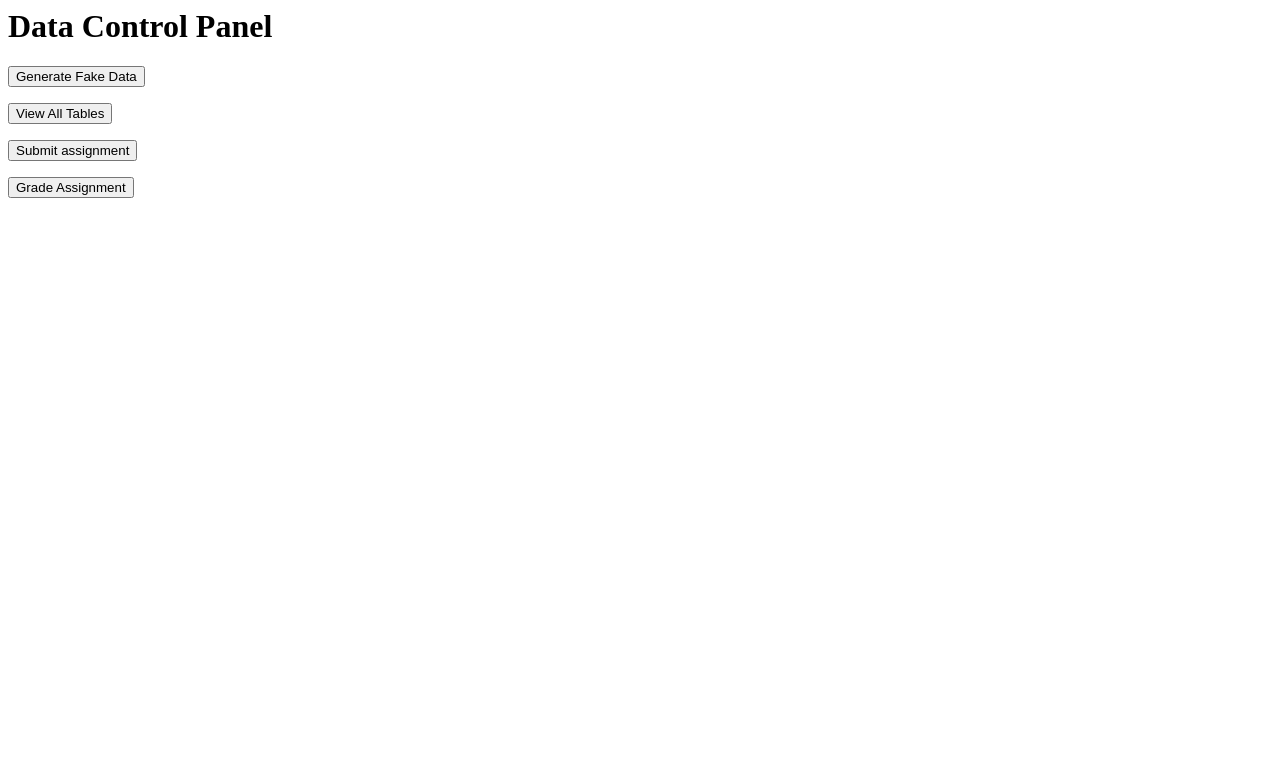
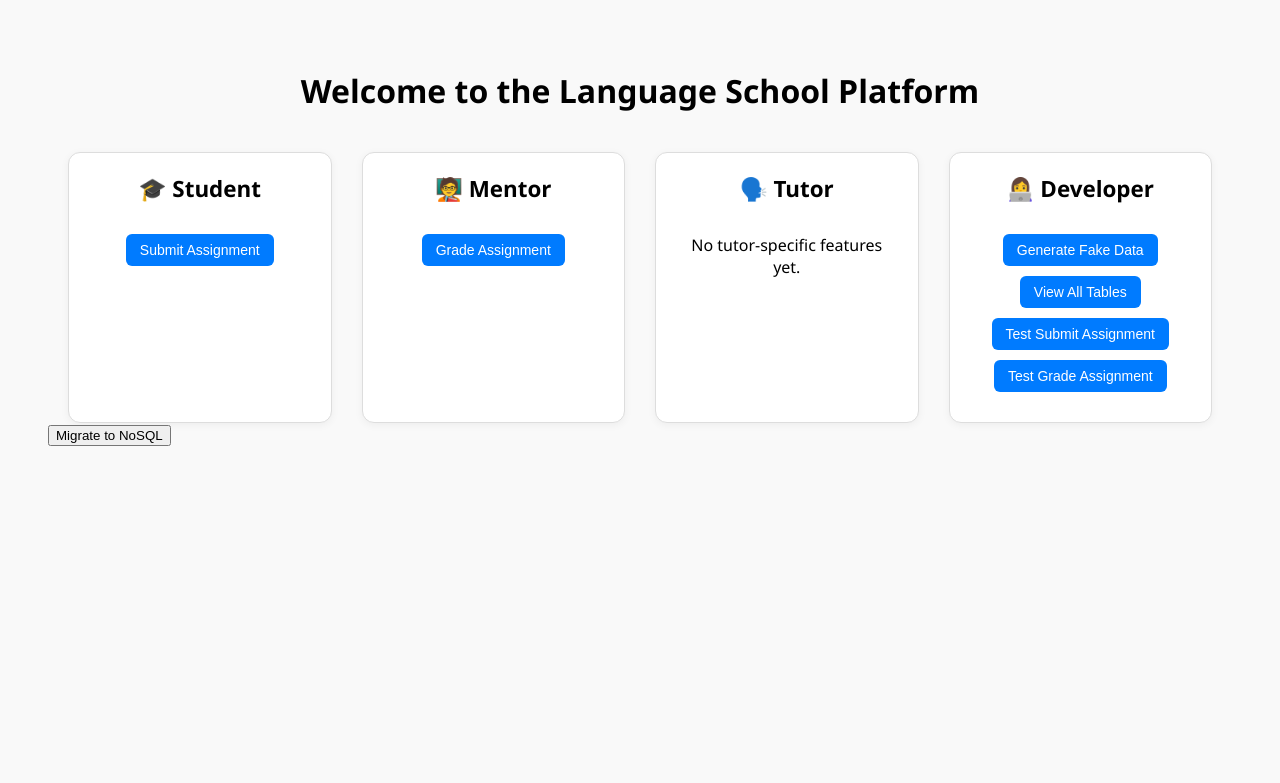
Before and after one commit to woullufy/IMSE_M2, a Flask app: page / in a window 1280 px wide. Shown: the top 783 px of the page. Run offline with Flask 3, Linux system fonts and the light colour scheme; parts of the project's set-up code (start-up, migrations or seed data) failed here and were passed over.

Commit message:
Added better GUI but still looks like shit

```diff
--- a/app.py
+++ b/app.py
@@ -1,14 +1,16 @@
 from flask import (
     Flask,
+    Blueprint,
     render_template,
     request,
     redirect,
     url_for,
-)  # need to be installed in docker!
+)
 import mysql.connector
 import subprocess
 import traceback
 from datetime import datetime
+from pymongo import MongoClient
 
 app = Flask(__name__)
 
@@ -39,6 +41,7 @@ def generate_data():
     except subprocess.CalledProcessError as e:
         return "Error generating data", 500
 
+@app.rout("/migrate-to-nosql")
 
 @app.route("/tables")
 def show_tables():
@@ -82,43 +85,35 @@ def submit_assignment_for_student(student_id):
     conn = get_connection()
     cursor = conn.cursor(dictionary=True)
 
-    cursor.execute(
-        "SELECT first_name, last_name FROM student WHERE student_id = %s", (student_id,)
-    )
-    student = cursor.fetchone()
-
-    cursor.execute(
-        """
-        SELECT assignment_id, date_due
-        FROM assignment
-        WHERE from_student = %s AND submission_date IS NULL
-    """,
-        (student_id,),
-    )
-    assignments = cursor.fetchall()
-
     if request.method == "POST":
         assignment_id = request.form["assignment_id"]
-        cursor.execute(
-            """
+        submission_date = datetime.now()
+
+        cursor.execute("""
             UPDATE assignment
             SET submission_date = %s
             WHERE assignment_id = %s AND from_student = %s
-        """,
-            (datetime.now(), assignment_id, student_id),
-        )
+        """, (submission_date, assignment_id, student_id))
         conn.commit()
-        conn.close()
-        # return f"✅ Assignment {assignment_id} submitted for {student['first_name']}!"
-        return redirect("/tables")
+
+    # Load student name and all assignments
+    cursor.execute("SELECT first_name, last_name FROM student WHERE student_id = %s", (student_id,))
+    student = cursor.fetchone()
+
+    cursor.execute("""
+        SELECT assignment_id, date_due, submission_date
+        FROM assignment
+        WHERE from_student = %s
+    """, (student_id,))
+    assignments = cursor.fetchall()
 
     conn.close()
-    return render_template(
-        "submit_assignment.html",
-        student_name=f"{student['first_name']} {student['last_name']}",
-        student_id=student_id,
-        assignments=assignments,
-    )
+
+    return render_template("submit_assignment.html",
+                           student_name=f"{student['first_name']} {student['last_name']}",
+                           student_id=student_id,
+                           assignments=assignments,
+                           now=datetime.now())
 
 
 @app.route("/grade-assignment", methods=["GET", "POST"])
@@ -135,27 +130,34 @@ def select_mentor():
 
     return render_template("select_mentor.html", mentors=mentors)
 
+
 @app.route("/grade-assignment/<mentor_id>", methods=["GET", "POST"])
 def grade_assignment(mentor_id):
     conn = get_connection()
     cursor = conn.cursor(dictionary=True)
 
     # Get students supervised by this mentor
-    cursor.execute("""
+    cursor.execute(
+        """
         SELECT student_id, first_name, last_name
         FROM student
         WHERE mentor = %s
-    """, (mentor_id,))
+    """,
+        (mentor_id,),
+    )
     students = cursor.fetchall()
 
     # Get assignments from those students that have been submitted
-    cursor.execute("""
+    cursor.execute(
+        """
         SELECT a.assignment_id, a.from_student, s.first_name, s.last_name, a.submission_date
         FROM assignment a
         JOIN student s ON a.from_student = s.student_id
         WHERE s.mentor = %s AND a.submission_date IS NOT NULL
           AND a.assignment_id NOT IN (SELECT assignment_id FROM checked_assignments)
-    """, (mentor_id,))
+    """,
+        (mentor_id,),
+    )
     assignments = cursor.fetchall()
 
     if request.method == "POST":
@@ -163,17 +165,22 @@ def grade_assignment(mentor_id):
         grade = int(request.form["grade"])
         checked_date = datetime.now()
 
-        cursor.execute("""
+        cursor.execute(
+            """
             INSERT INTO checked_assignments (assignment_id, mentor_id, grade, checked_date)
             VALUES (%s, %s, %s, %s)
-        """, (assignment_id, mentor_id, grade, checked_date))
+        """,
+            (assignment_id, mentor_id, grade, checked_date),
+        )
 
         conn.commit()
         conn.close()
         return redirect("/tables")
 
     conn.close()
-    return render_template("grade_assignment.html", assignments=assignments, mentor_id=mentor_id)
+    return render_template(
+        "grade_assignment.html", assignments=assignments, mentor_id=mentor_id
+    )
 
 
 @app.route("/")
--- a/static/style.css
+++ b/static/style.css
@@ -1,7 +1,122 @@
+body {
+    font-family: 'Segoe UI', sans-serif;
+    padding: 40px;
+    background-color: #f9f9f9;
+}
 
-body {
-    font-family: Arial, sans-serif;
+h2 {
+    text-align: center;
+    margin-bottom: 30px;
+}
+
+.styled-table {
+    width: 100%;
+    border-collapse: collapse;
+    font-size: 16px;
+    background-color: white;
+    box-shadow: 0 0 10px rgba(0, 0, 0, 0.1);
+}
+
+.styled-table thead {
+    background-color: #007bff;
+    color: white;
+}
+
+.styled-table th,
+.styled-table td {
+    padding: 12px 20px;
+    border: 1px solid #ddd;
+    text-align: center;
+}
+
+.styled-table tbody tr:nth-child(even) {
     background-color: #f2f2f2;
+}
+
+.styled-table tbody tr:hover {
+    background-color: #e8f0ff;
+}
+
+.badge {
+    padding: 6px 10px;
+    border-radius: 12px;
+    font-size: 0.9em;
+}
+
+.badge.submitted {
+    background-color: #28a745;
+    color: white;
+}
+
+.badge.pending {
+    background-color: #ffc107;
+    color: black;
+}
+
+.submit-button {
+    padding: 8px 14px;
+    background-color: #007bff;
+    color: white;
+    border: none;
+    border-radius: 6px;
+    cursor: pointer;
+    font-size: 14px;
+}
+
+.submit-button:hover:not([disabled]) {
+    background-color: #0056b3;
+}
+
+.submit-button[disabled] {
+    background-color: #ccc;
+    cursor: default;
+}
+
+.overdue {
+    background-color: #ffe6e6 !important;
+}
+
+
+h1 {
     text-align: center;
-    margin-top: 50px;
+    margin-bottom: 40px;
 }
+
+.dashboard {
+    display: grid;
+    grid-template-columns: repeat(auto-fit, minmax(250px, 1fr));
+    gap: 30px;
+    padding: 0 20px;
+}
+
+.role-card {
+    background-color: white;
+    border: 1px solid #ddd;
+    border-radius: 12px;
+    padding: 20px;
+    text-align: center;
+    box-shadow: 0 2px 8px rgba(0, 0, 0, 0.05);
+}
+
+.role-card h2 {
+    margin-top: 0;
+    font-size: 1.4em;
+}
+
+.role-card form {
+    margin: 10px 0;
+}
+
+.role-card button {
+    background-color: #007bff;
+    color: white;
+    border: none;
+    padding: 8px 14px;
+    border-radius: 6px;
+    cursor: pointer;
+    font-size: 14px;
+}
+
+.role-card button:hover {
+    background-color: #0056b3;
+}
--- a/templates/index.html
+++ b/templates/index.html
@@ -1,17 +1,60 @@
-<h1>Data Control Panel</h1>
+<!DOCTYPE html>
+<html>
 
+<head>
+    <title>Language School Dashboard</title>
+    <link rel="stylesheet" href="{{ url_for('static', filename='style.css') }}">
+</head>
+
+<body>
+
+    <h1>Welcome to the Language School Platform</h1>
+
+    <div class="dashboard">
+        <!-- Student -->
+        <div class="role-card">
+            <h2>🎓 Student</h2>
+            <form action="/submit-assignment" method="get">
+                <button type="submit">Submit Assignment</button>
+            </form>
+        </div>
+
+        <!-- Mentor -->
+        <div class="role-card">
+            <h2>🧑‍🏫 Mentor</h2>
+            <form action="/grade-assignment" method="get">
+                <button type="submit">Grade Assignment</button>
+            </form>
+        </div>
+
+        <!-- Tutor -->
+        <div class="role-card">
+            <h2>🗣️ Tutor</h2>
+            <p>No tutor-specific features yet.</p>
+        </div>
+
+        <!-- Developer -->
+        <div class="role-card">
+            <h2>👩‍💻 Developer</h2>
             <form action="/generate-data" method="get">
                 <button type="submit">Generate Fake Data</button>
             </form>
-
             <form action="/tables" method="get">
                 <button type="submit">View All Tables</button>
             </form>
+            <form action="/submit-assignment" method="get">
+                <button type="submit">Test Submit Assignment</button>
+            </form>
+            <form action="/grade-assignment" method="get">
+                <button type="submit">Test Grade Assignment</button>
+            </form>
+        </div>
+    </div>
 
-<form action="/submit-assignment" method="get">
-    <button type="submit">Submit assignment</button>
+    <form action="/migrate-to-nosql" method="get">
+        <button type="submit">Migrate to NoSQL</button>
     </form>
 
-<form action="/grade-assignment" method="get">
-    <button type="submit">Grade Assignment</button>
-</form>
+</body>
+
+</html>
--- a/templates/select_student.html
+++ b/templates/select_student.html
@@ -1,9 +1,13 @@
 <h2>Select Student</h2>
+<form action="/" method="get">
+  <button type="submit" , class="submit-button">Home</button>
+</form>
+
 <form method="POST">
   <label for="student_id">Student:</label>
   <select name="student_id" required>
     {% for student in students %}
-      <option value="{{ student.student_id }}">{{ student.first_name }} {{ student.last_name }}</option>
+    <option value="{{ student.student_id }}">{{ student.first_name }} {{ student.last_name }}</option>
     {% endfor %}
   </select>
   <button type="submit">Next</button>
--- a/templates/tables.html
+++ b/templates/tables.html
@@ -7,6 +7,10 @@
 
 <body>
     <h1>Database Tables</h1>
+    <form action="/" method="get">
+        <button type="submit" , class="submit-button">Home</button>
+    </form>
+
 
     {% for table, content in data.items() %}
     <h2>{{ table }}</h2>
```
Also changed, not shown: data_generator.py (+6 -3 lines), templates/submit_assignment.html (+56 -12 lines). Lines whose indentation alone changed are shown as unchanged.
